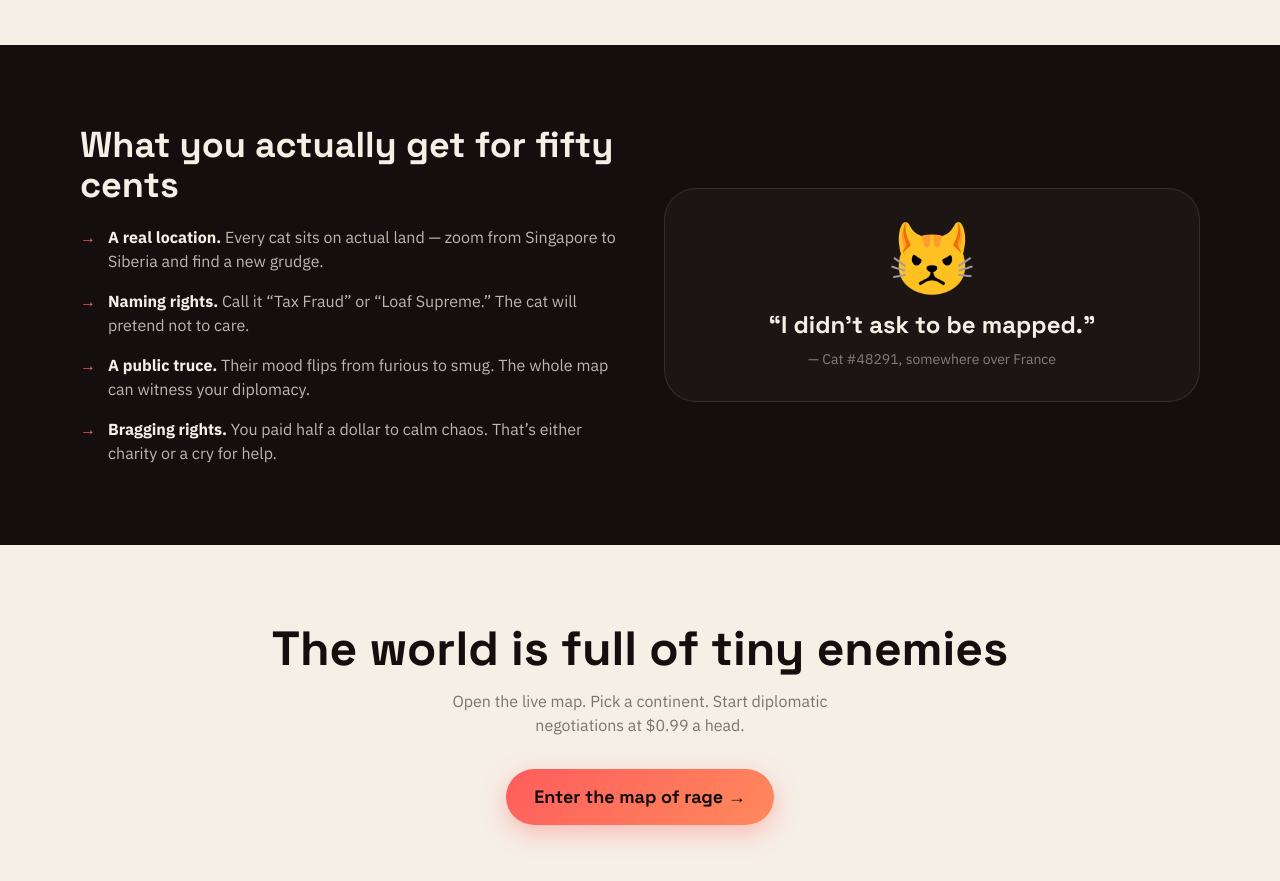
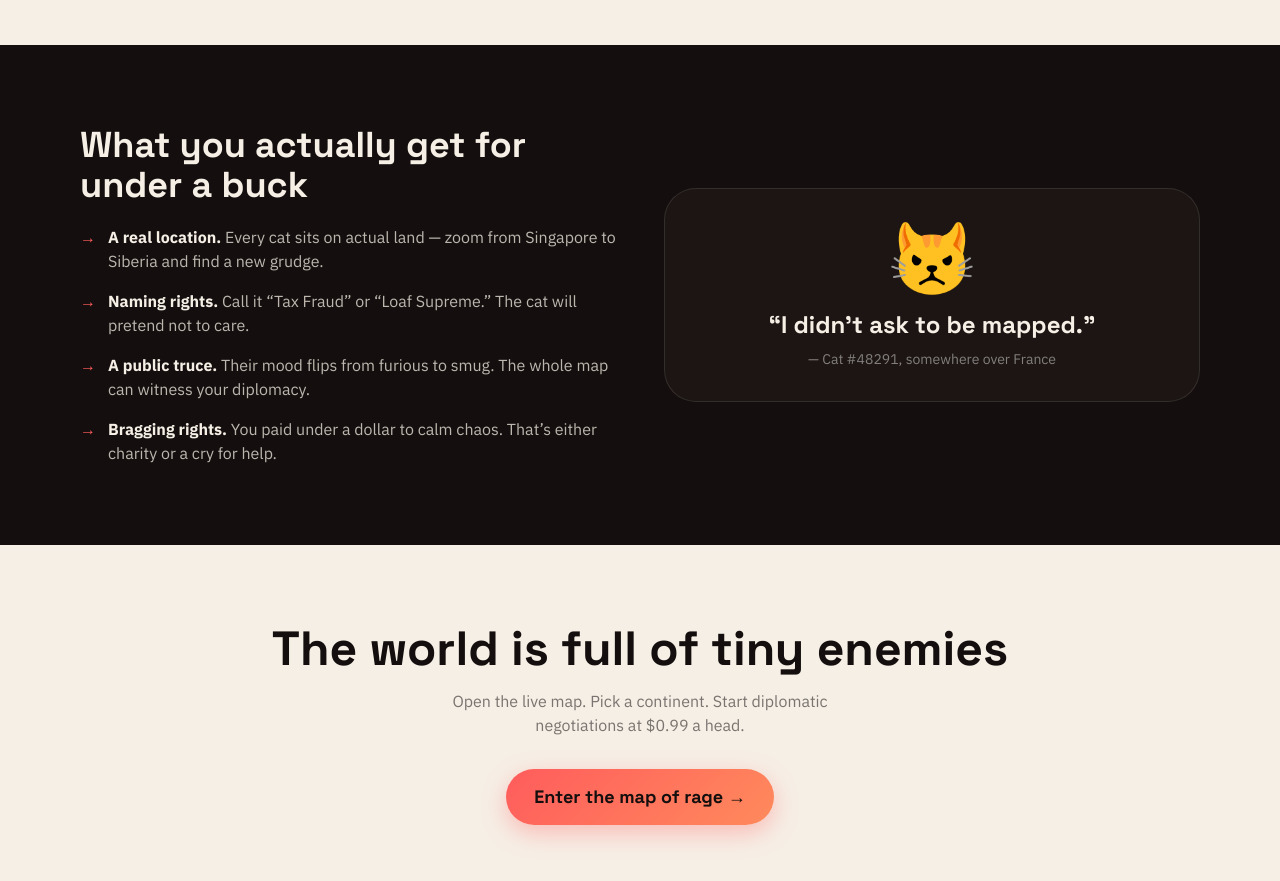
Before and after one commit to ohkariku-boop/angrycats, a React (Vite) app: page / in a window 1280 px wide. Shown: the part 1320-2201 px from the top of the page. Built offline with nearby package versions, Linux system fonts and the light colour scheme; no server answers; the database is empty.

Commit message:
Remove leftover fifty cents / half a dollar copy

```diff
--- a/src/App.tsx
+++ b/src/App.tsx
@@ -347,7 +347,7 @@ function App() {
         <div className="max-w-6xl mx-auto px-4 grid md:grid-cols-2 gap-12 items-center">
           <div>
             <h2 className="font-display text-3xl md:text-4xl font-bold mb-5">
-              What you actually get for fifty cents
+              What you actually get for under a buck
             </h2>
             <ul className="space-y-4 text-[#f6efe6]/75">
               <li className="flex gap-3">
@@ -364,7 +364,7 @@ function App() {
               </li>
               <li className="flex gap-3">
                 <span className="text-[#ff5c5c] font-bold">→</span>
-                <span><strong className="text-[#f6efe6]">Bragging rights.</strong> You paid half a dollar to calm chaos. That’s either charity or a cry for help.</span>
+                <span><strong className="text-[#f6efe6]">Bragging rights.</strong> You paid under a dollar to calm chaos. That’s either charity or a cry for help.</span>
               </li>
             </ul>
           </div>
```
